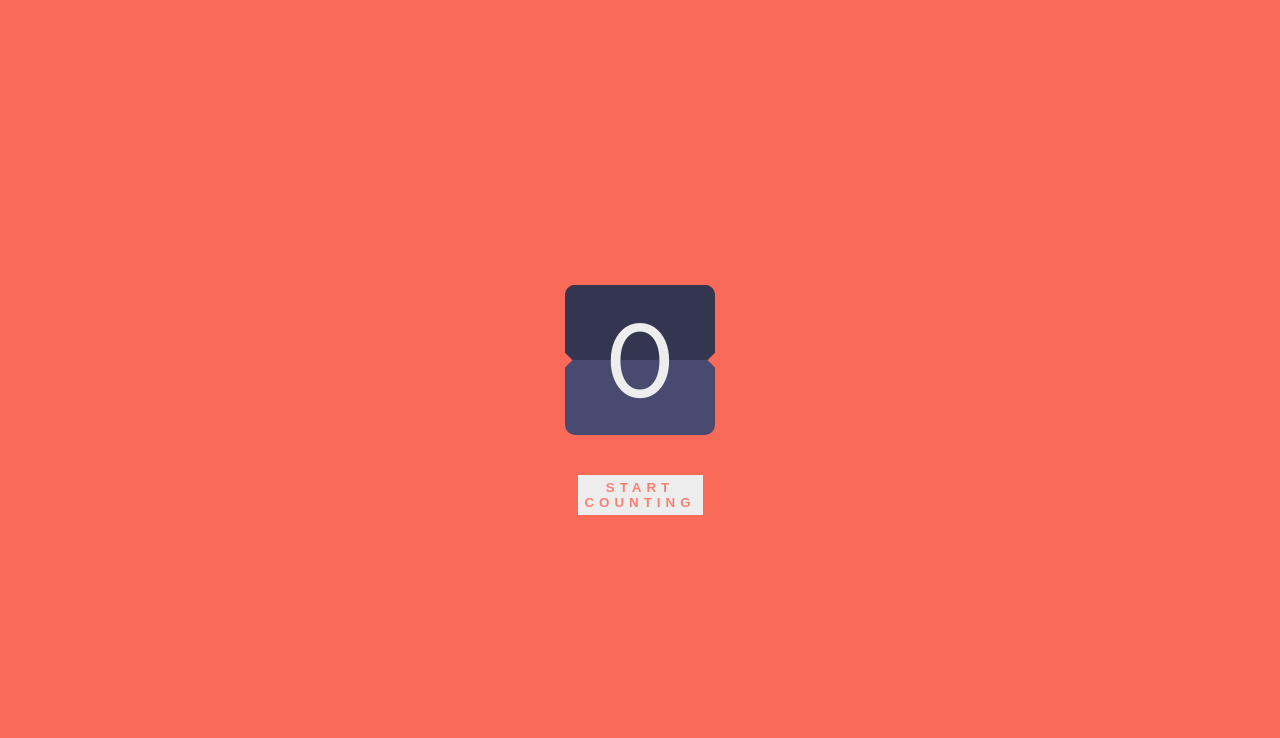
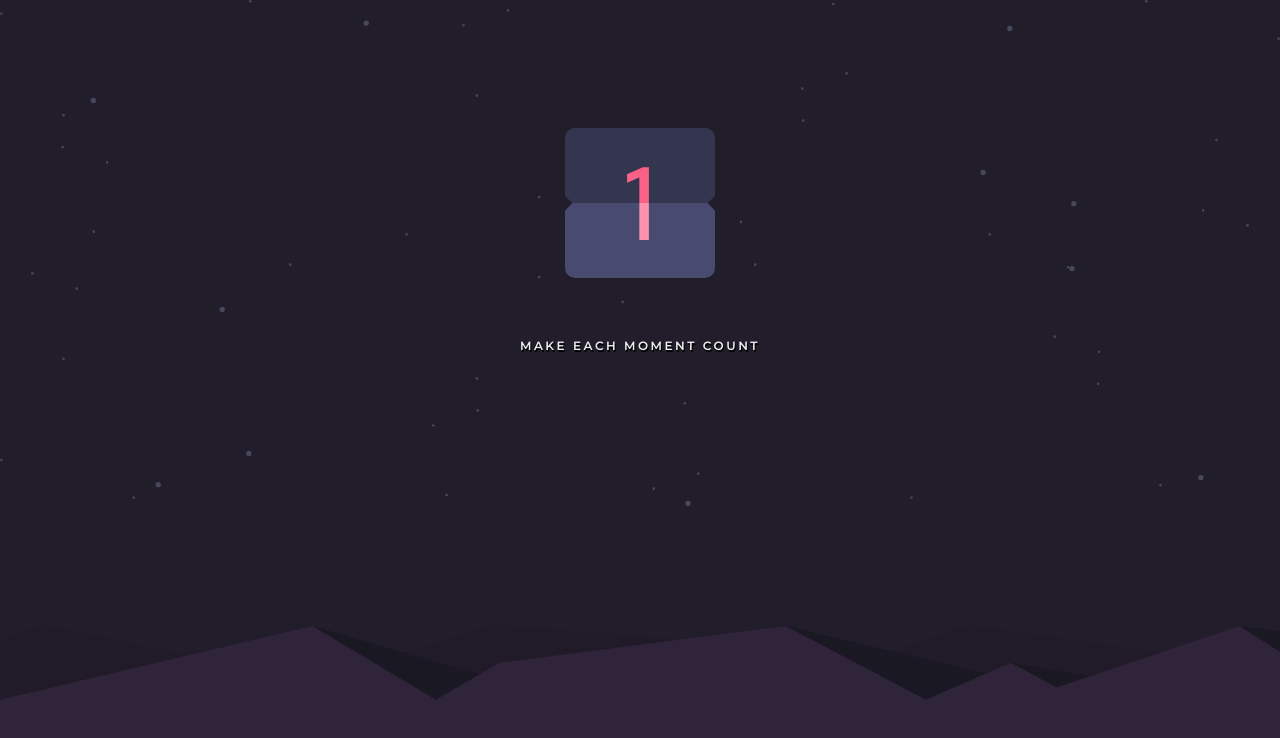
Before and after one commit to Console-buche/flippy_card, a website built with Parcel: page index.html in a window 1280 px wide. Built offline with nearby package versions, Linux system fonts and the light colour scheme.

Commit message:
Mise au style de du challenge FrontEndMentor et un peu de crossbrowser edge/moz/webkit

```diff
--- a/index.html
+++ b/index.html
@@ -1,17 +1,17 @@
 <!DOCTYPE html>
-<html lang="en">
+<html lang="fr">
 <head>
     <meta charset="UTF-8">
     <meta http-equiv="X-UA-Compatible" content="IE=edge">
     <meta name="viewport" content="width=device-width, initial-scale=1.0">
-    <title>Flippy card - template composant en cours de créa</title>
+    <title>Flippy card - template composant</title>
 </head>
 <body>
+  <div id="container">
 
     <div class="wrapper">
 
     <div class="card_wrapper">
-
       <div id="c_behind" brite=0 countbottom=0 counttop=0  class="card_behind"></div>
         <span id="shader"></span>
         <div id="card" class="card">
@@ -19,8 +19,10 @@
             <div id="c_back" class="card__back" count=0></div>
         </div>
       </div>
-    <button id="zou">Start counting</button>
+
+      <div class="legend">Make each moment count</div>
     </div>
+  </div>
     <script src="src/index.js"></script>
 </body>
 </html>
--- a/src/index.js
+++ b/src/index.js
@@ -1,5 +1,4 @@
 import "./scss/main.scss";
-
 
 /* composant carte */
 //state de la carte :
@@ -7,22 +6,12 @@ let cardCounter = 0;
 let lacarte = document.getElementById("card")
 let shady = document.getElementById("shader")
 
-// DEV
-// Déclenchement manuel
-let button = document.getElementById("zou")
-button.addEventListener('click', () => {
-    lacarte.classList.add('anim-flip-first_half')
-}, false)
-
-
-
 //listeners pour l'enchaînement des anim
 lacarte.addEventListener("animationstart", (e) => {
     //Lorsqu'une carte se tourne, on commence par update le top du numéro arrière
     if (e.animationName == "tick") {
         updateCounter("c_behind", "counttop")
         shady.classList.add('animdarken')
-
     }
 })
 
@@ -56,11 +45,16 @@ lacarte.addEventListener("animationend", (e) => {
             lacarte.classList.add('anim-flip-first_half')
         }, 500)
 
-
     }
 })
 
+////////////////
+///AUTO START///
+////////////////
 
+setTimeout(() => {
+lacarte.classList.add('anim-flip-first_half')
+}, 1000);
 
 //UTILS : increment counter
 //simple fonction pour incr le compteur en se basant sur le c_behind qui passe ensuite en state
--- a/src/scss/main.scss
+++ b/src/scss/main.scss
@@ -3,11 +3,6 @@
 @import url("https://fonts.googleapis.com/css2?family=Red+Hat+Text:wght@500&display=swap");
 
 /* VARIABLES */
-$debugbg_1: salmon;
-$debugbg_2: salmon;
-$debugbg_3: salmon;
-$debugbg_4: salmon;
-
 $cardheight: 150px;
 $cardwidth: 150px;
 $textcolor: darken(#fff, 7%);
@@ -23,7 +18,8 @@ $bodycopy: 14px;
 $bgcard_top: #343650;
 $bgcard_bot: lighten(#343650, 10%);
 $grayishblue: hsl(237, 18%, 59%);
-$softred: hsl(345, 95%, 68%);
+$softred: lighten(hsl(345, 95%, 68%), 10%);
+$softred_darkened: hsl(345, 95%, 68%);
 $vdesatblue: hsl(236, 21%, 26%);
 $desatblue: hsl(237, 18%, 59%);
 
@@ -33,53 +29,54 @@ $desatblue: hsl(237, 18%, 59%);
 * {
   -webkit-font-smoothing: antialiased;
   -moz-osx-font-smoothing: grayscale;
+
+  transform-style: preserve-3d;
+  -webkit-transform-style: preserve-3d;
+  -moz-transform-style: preserve-3d;
 }
 
 body {
   margin: 0;
   padding: 0;
   color: $textcolor;
-  background: darken(salmon, 5%);
+  background: $bgcolor;
+}
+
+#container {
+  width: 100vw;
+  height: 100vh;
+  position: absolute;
+  background-image: url("../img/bg-stars.svg");
+  background-repeat: no-repeat;
+  background-size: contain;
+  z-index: 1;
+
+  &:before {
+    content: "";
+    background-image: url("../img/pattern-hills.svg");
+    background-repeat: no-repeat;
+    background-size: contain;
+    background-position: bottom;
+    position: absolute;
+    width: 100%;
+    height: 100%;
+    z-index: 0;
+  }
 }
 
 .wrapper {
-  perspective: 500px;
-  width: 100%;
-  height: 100vh;
+  margin-top: 10%;
+  perspective: 550px;
   display: flex;
   justify-content: center;
   align-items: center;
   flex-direction: column;
 
-  button {
-    margin-top: 5vh;
-    height: 40px;
-    width: 125px;
-    outline: none;
-    border: none;
-    background-color: $textcolor;
-    color: salmon;
-    text-transform: uppercase;
-    letter-spacing: 5px;
-    font-weight: bold;
-    transition: 0.25s all ease;
-
-    &:hover {
-      cursor: pointer;
-      box-shadow: 0 0 5px pink;
-      letter-spacing: 4px;
-      transition: 0.25s all ease;
-    }
-  }
-
   .card_wrapper {
     display: flex;
     flex-direction: column;
     position: relative;
-
     font-family: Red Hat Text;
-
-    //hinges
   }
 
   .card_behind {
@@ -107,16 +104,8 @@ body {
       justify-content: center;
       align-items: center;
       border-radius: 10px;
-      //clip-path: polygon(0 100%, 100% 100%, 100% 50%, 0 50%);
-      clip-path: polygon(
-        50% 100%,
-        100% 100%,
-        100% 55%,
-        95% 50%,
-        5% 50%,
-        0 55%,
-        0 100%
-      );
+      clip-path: polygon(0 100%, 100% 100%, 100% 55%, 95% 50%, 5% 50%, 0 55%);
+      color: $softred;
     }
 
     &:after {
@@ -126,12 +115,12 @@ body {
       width: 100%;
       height: 100%;
       top: 0;
-      //transform: scaley(1.01);
       background: $bgcard_top;
       display: flex;
       justify-content: center;
       align-items: center;
-      clip-path: polygon(50% 0%, 100% 0, 100% 45%, 95% 50%, 5% 50%, 0 45%, 0 0);
+      clip-path: polygon(0 0, 100% 0, 100% 45%, 95% 50%, 5% 50%, 0 45%);
+      color: $softred_darkened;
     }
   }
 
@@ -141,6 +130,8 @@ body {
     position: relative;
     transition: 1s transform;
     transform-style: preserve-3d;
+    -webkit-transform-style: preserve-3d;
+    -moz-transform-style: preserve-3d; /** fixes non transitive 3d from parent and child **/
 
     div {
       width: 100%;
@@ -154,14 +145,15 @@ body {
     .card__front {
       pointer-events: none;
       background-color: $bgcard_top;
-      clip-path: polygon(50% 0%, 100% 0, 100% 45%, 95% 50%, 5% 50%, 0 45%, 0 0);
+      clip-path: polygon(0 0, 100% 0, 100% 45%, 95% 50%, 5% 50%, 0 45%);
       border-radius: 10px;
       display: flex;
       justify-content: center;
       align-items: center;
       font-size: $numberfontsize;
       transform-origin: 50% 50%;
-      z-index: 100;
+      z-index: 1;
+      color: $softred_darkened;
 
       &::after {
         content: attr(count);
@@ -171,23 +163,15 @@ body {
     .card__back {
       pointer-events: none;
       background-color: $bgcard_bot;
-      transform: rotate3d(1, 0, 0, 180deg);
-      //clip-path: polygon(0 100%, 100% 100%, 100% 49.5%, 0 49.5%);
-      clip-path: polygon(
-        50% 100%,
-        100% 100%,
-        100% 55%,
-        95% 50%,
-        5% 50%,
-        0 55%,
-        0 100%
-      );
+      transform: rotate3d(1, 0, 0, -180deg);
+      clip-path: polygon(0 100%, 100% 100%, 100% 55%, 95% 50%, 5% 50%, 0 55%);
       border-radius: 10px;
       display: flex;
       justify-content: center;
       align-items: center;
       font-size: $numberfontsize;
-      transform-origin: 50% 50%; //un brin hacky pour éviter le décalage dans le texte lors du flip
+      transform-origin: 50% 50.01%; //hacky mais solve le glitch texte blurry sur transform en backface pour god knpows la raison
+      color: $softred;
 
       &::after {
         content: attr(count);
@@ -196,37 +180,47 @@ body {
   }
 }
 
+.legend {
+  position: absolute;
+  bottom: -50%;
+  right: 0;
+  left: 0;
+  margin: auto;
+  width: fit-content;
+  width: -moz-fit-content;
+  height: fit-content;
+  height: -moz-fit-content;
+  padding-top: 25px;
+  font-size: 0.75em;
+  font-family: Montserrat;
+  letter-spacing: 2.5px;
+  text-transform: uppercase;
+  text-shadow: 1px 2px 0px black;
+}
+
 /* utils ~ decor stuff */
 
 #shader {
-  width: 100%;
-  height: 100%;
+  width: $cardwidth;
+  height: $cardheight;
   bottom: 0;
   position: absolute;
   border-radius: 10px;
-  clip-path: polygon(
-    50% 100%,
-    100% 100%,
-    100% 55%,
-    95% 50%,
-    5% 50%,
-    0 55%,
-    0 100%
-  );
+  clip-path: polygon(0 100%, 100% 100%, 100% 55%, 95% 50%, 5% 50%, 0 55%);
 }
 
 /* ANIMATION CLASSES */
 
 .animdarken {
-  animation: 0.5s darken forwards linear;
-  animation-delay: 0.2s;
+  animation: 0.25s darken forwards linear;
+  animation-delay: 0.05s;
 }
 
 .anim-flip-first_half {
-  animation: 0.5s tick forwards ease-in;
+  animation: 0.25s tick forwards ease-in;
 }
 .anim-flip-second_half {
-  animation: 0.75s tack forwards ease-out;
+  animation: 0.5s tack forwards ease-out;
 }
 
 .anim-hide {
@@ -241,13 +235,13 @@ body {
   }
 
   100% {
-    transform: rotate3d(1, 0, 0, -90deg);
+    transform: rotate3d(1, 0, 0, -95deg);
   }
 }
 
 @keyframes tack {
   0% {
-    transform: rotate3d(1, 0, 0, -90deg);
+    transform: rotate3d(1, 0, 0, -95deg);
   }
 
   30% {
```
Also changed, not shown: style-guide.md (added, +41 -0 lines), design/active-states.jpg (added), design/desktop-design.jpg (added), design/desktop-preview.jpg (added), design/mobile-design.jpg (added), src/img/bg-stars.svg (added), src/img/favicon-32x32.png (added), src/img/icon-facebook.svg (added), src/img/icon-instagram.svg (added), src/img/icon-pinterest.svg (added), src/img/pattern-hills.svg (added), 2 other files.
